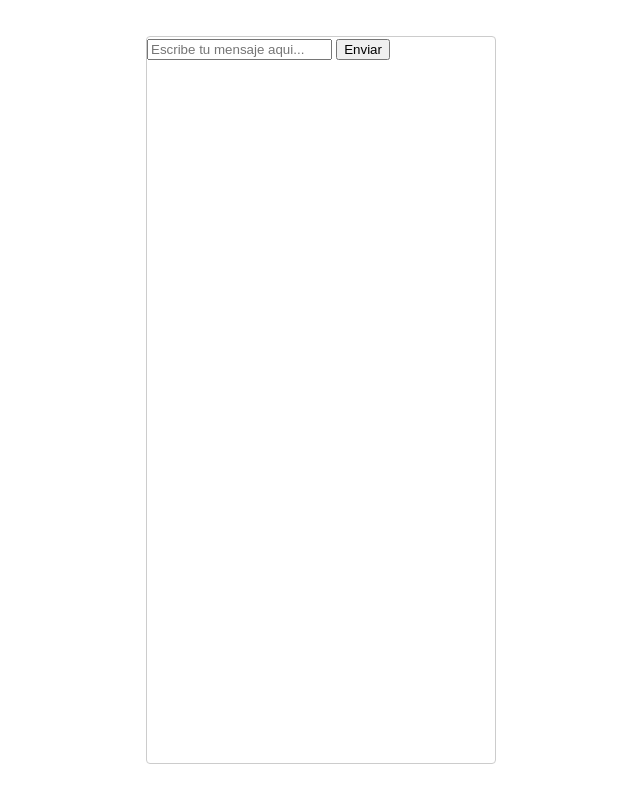
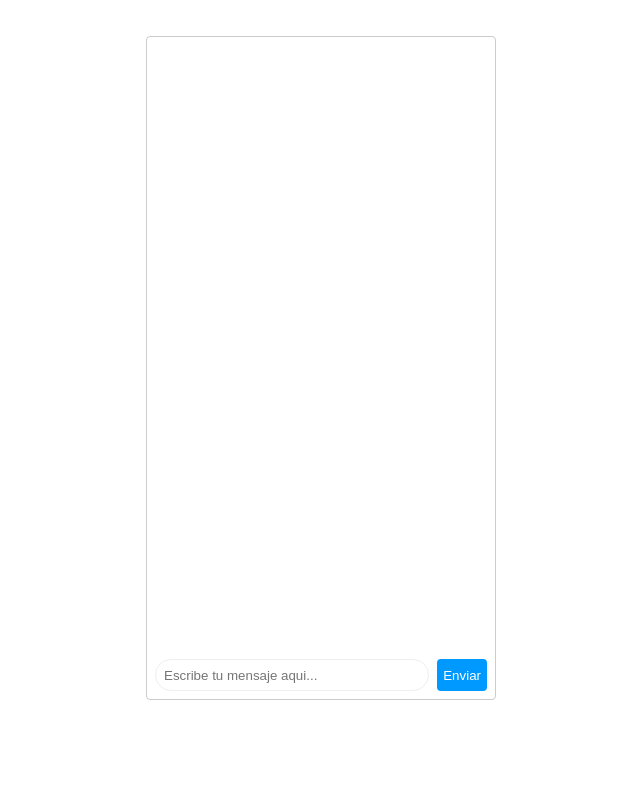
Before and after one commit to AleCalz/Chat-NodeJS, a website: page client/index.html in a window 1280 px wide. Shown: the whole page, without its empty margins (319-959 px from the left). Drawn offline with Linux system fonts and the light colour scheme.

Commit message:
add websocket

```diff
--- a/client/index.html
+++ b/client/index.html
@@ -4,6 +4,23 @@
   <meta charset="UTF-8">
   <meta name="viewport" content="width=device-width, initial-scale=1.0">
   <title>Chat</title>
+  <script type="module">
+    import { io } from 'https://cdn.socket.io/4.7.5/socket.io.esm.min.js'
+
+    const socket = io()
+
+    const form = document.getElementById('form')
+    const input = document.getElementById('input')
+
+    form.addEventListener('submit', (e) => {
+      e.preventDefault()
+      if (input.value) {
+        socket.emit('chatMessage', input.value)
+        input.value = ''
+      }
+    })
+
+  </script>
 
   <style>
     *,
@@ -17,7 +34,7 @@
       display: grid;
       place-items: center;
       height: 100vh;
-      padding: 36px;
+      padding: 36px 36px 100px 36px;
       grid-template-rows: 1fr;
     }
 
@@ -32,6 +49,41 @@
       height: 100%;
       position: relative;
     }
+
+    #form{
+      bottom: 0;
+      display: flex;
+      height: 48px;
+      left: 0;
+      padding: 4px;
+      position: absolute;
+      right: 0;
+
+    }
+
+    #input{
+      border-radius: 9999px;
+      border: 1px solid #eee;
+      flex: 1;
+      margin: 4px;
+      padding: 0 8px;
+    }
+
+    #input:focus{
+      outline: none;
+    }
+
+    #form > button{
+      background: #09f;
+      color: #fff;
+      border: 0;
+      margin: 4px;
+      border-radius: 4px;
+    }
+
+    #form > button:hover{
+      background: #0cf;
+    }
   </style>
 
 </head>
--- a/package.json
+++ b/package.json
@@ -13,6 +13,7 @@
   "description": "",
   "dependencies": {
     "express": "4.19.2",
-    "morgan": "1.10.0"
+    "morgan": "1.10.0",
+    "socket.io": "4.7.5"
   }
 }
```
Also changed, not shown: server/index.js (+23 -5 lines), 1 other file.
